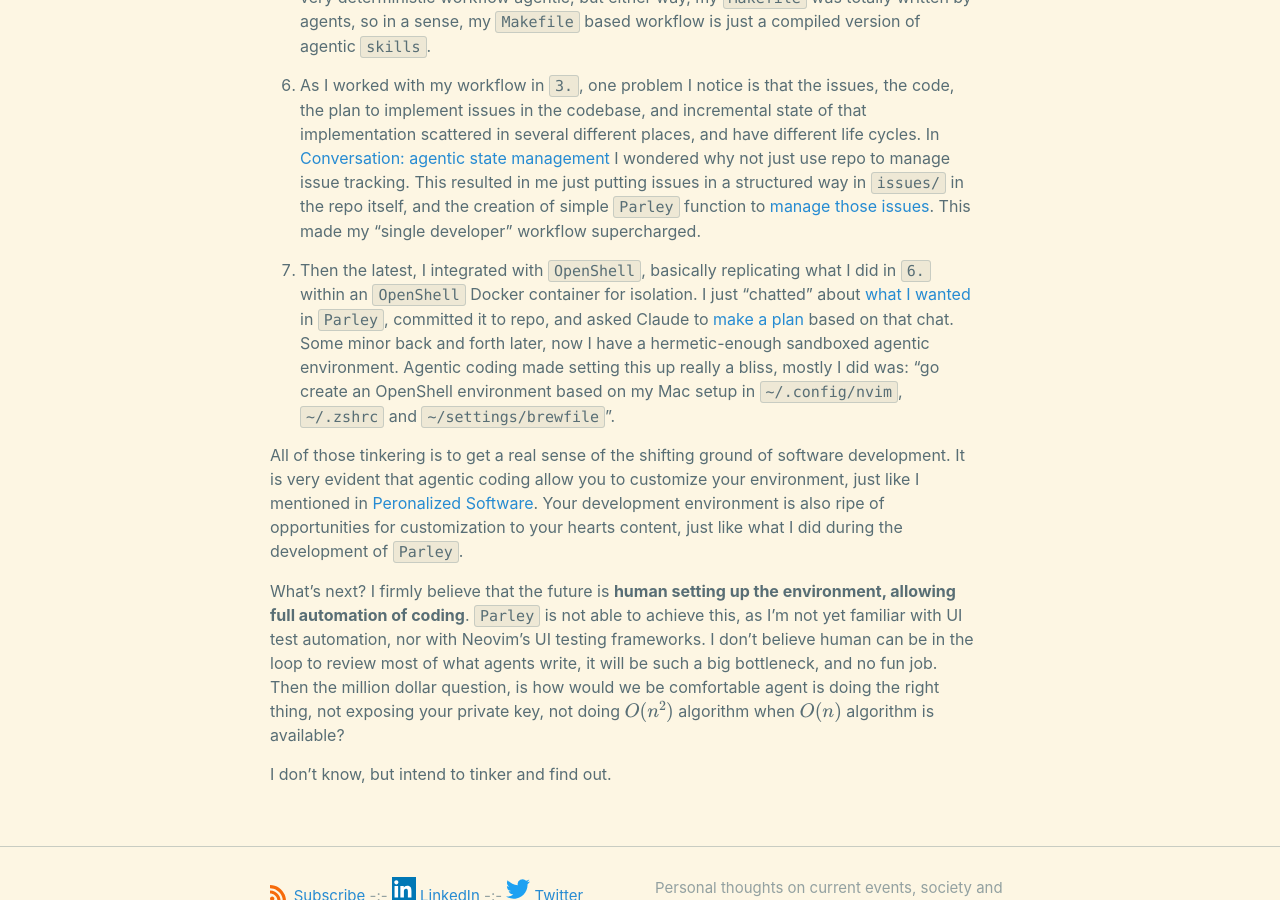
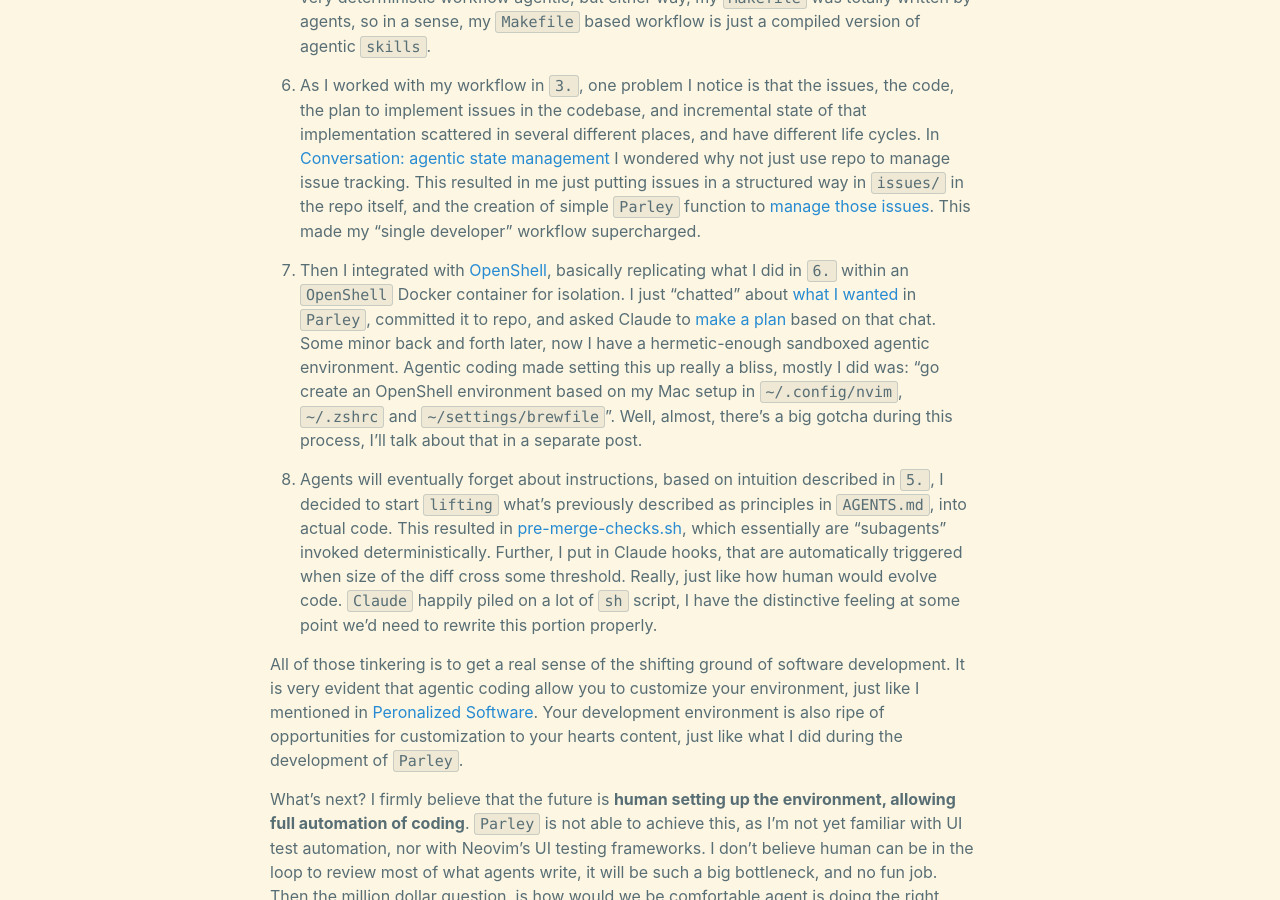
Before and after one commit to xianxu/xianxu.github.io, a Jekyll site: the page built from _posts/2026-03-28-ai-coding-workflow2.markdown, in a window 1280 px wide and 900 px high, scrolled down 885 px. Built offline with Jekyll 4.4.1, drawn with Linux system fonts in a browser that asks for light colours; comment, search, counter and statistics services are not loaded.

Commit message:
Sync latest _posts from remote land

```diff
--- a/_posts/2026-03-28-ai-coding-workflow2.markdown
+++ b/_posts/2026-03-28-ai-coding-workflow2.markdown
@@ -20,7 +20,9 @@
 
 6. As I worked with my workflow in `3.`, one problem I notice is that the issues, the code, the plan to implement issues in the codebase, and incremental state of that implementation scattered in several different places, and have different life cycles. In [Conversation: agentic state management](https://xianxu.github.io/2026/03/28/agentic_state_management.html) I wondered why not just use repo to manage issue tracking. This resulted in me just putting issues in a structured way in `issues/` in the repo itself, and the creation of simple `Parley` function to [manage those issues](https://github.com/xianxu/parley.nvim/blob/main/specs/issues/issue-management.md). This made my "single developer" workflow supercharged.
 
-7. Then the latest, I integrated with `OpenShell`, basically replicating what I did in `6.` within an `OpenShell` Docker container for isolation. I just "chatted" about [what I wanted](https://github.com/xianxu/parley.nvim/blob/main/design/2026-03-28.18-37-34.270.md) in `Parley`, committed it to repo, and asked Claude to [make a plan](https://github.com/xianxu/parley.nvim/blob/main/history/000010-introducing-openshell.md) based on that chat. Some minor back and forth later, now I have a hermetic-enough sandboxed agentic environment. Agentic coding made setting this up really a bliss, mostly I did was: "go create an OpenShell environment based on my Mac setup in `~/.config/nvim`, `~/.zshrc` and `~/settings/brewfile`".
+7. Then I integrated with [OpenShell](https://github.com/NVIDIA/OpenShell), basically replicating what I did in `6.` within an `OpenShell` Docker container for isolation. I just "chatted" about [what I wanted](https://github.com/xianxu/parley.nvim/blob/main/design/2026-03-28.18-37-34.270.md) in `Parley`, committed it to repo, and asked Claude to [make a plan](https://github.com/xianxu/parley.nvim/blob/main/history/000010-introducing-openshell.md) based on that chat. Some minor back and forth later, now I have a hermetic-enough sandboxed agentic environment. Agentic coding made setting this up really a bliss, mostly I did was: "go create an OpenShell environment based on my Mac setup in `~/.config/nvim`, `~/.zshrc` and `~/settings/brewfile`". Well, almost, there's a big gotcha during this process, I'll talk about that in a separate post.
+
+8. Agents will eventually forget about instructions, based on intuition described in `5.`, I decided to start `lifting` what's previously described as principles in `AGENTS.md`, into actual code. This resulted in [pre-merge-checks.sh](https://github.com/xianxu/parley.nvim/blob/1fb21e41b1fc22ff986e2f8a28627d28084136f8/scripts/pre-merge-checks.sh#L122), which essentially are "subagents" invoked deterministically. Further, I put in Claude hooks, that are automatically triggered when size of the diff cross some threshold. Really, just like how human would evolve code. `Claude` happily piled on a lot of `sh` script, I have the distinctive feeling at some point we'd need to rewrite this portion properly.
 
 All of those tinkering is to get a real sense of the shifting ground of software development. It is very evident that agentic coding allow you to customize your environment, just like I mentioned in [Peronalized Software]({% post_url 2026-03-19-the-rise-of-personal-software %}). Your development environment is also ripe of opportunities for customization to your hearts content, just like what I did during the development of `Parley`.
 
```
Also changed, not shown: 1 other file.
